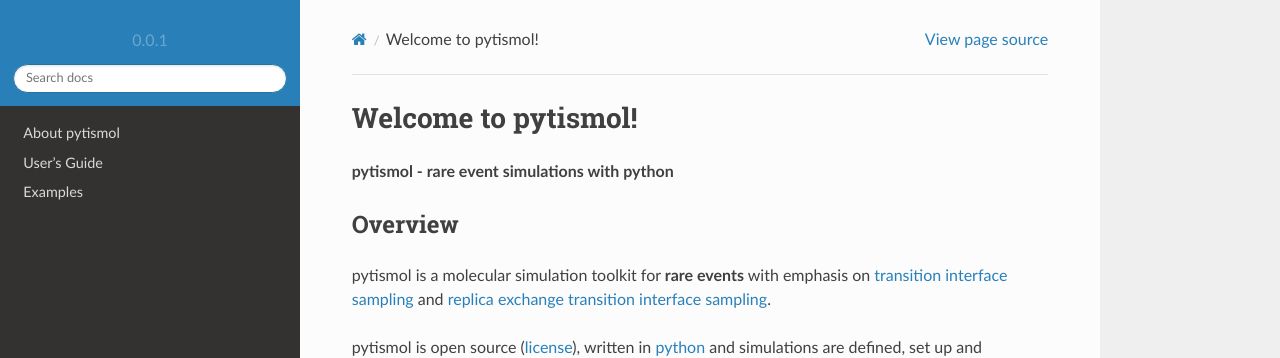
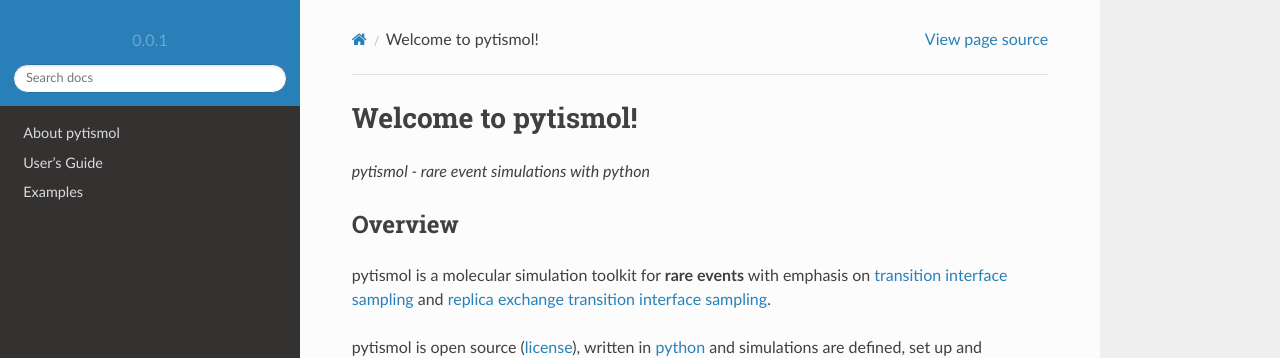
Before and after one commit to jonasjaeger-sci/mod905, a Sphinx documentation site: the page built from docs/index.rst, in a window 1280 px wide. Shown: the top 358 px of the page. Built offline with Sphinx 7.4.7 and the Read the Docs theme 2.0.0, drawn with Linux system fonts in a browser that asks for light colours.

Commit message:
Changed highlighting

```diff
--- a/docs/index.rst
+++ b/docs/index.rst
@@ -7,7 +7,7 @@
 Welcome to pytismol!
 ####################
 
-**pytismol - rare event simulations with python**
+*pytismol - rare event simulations with python*
 
 Overview
 ========
```
